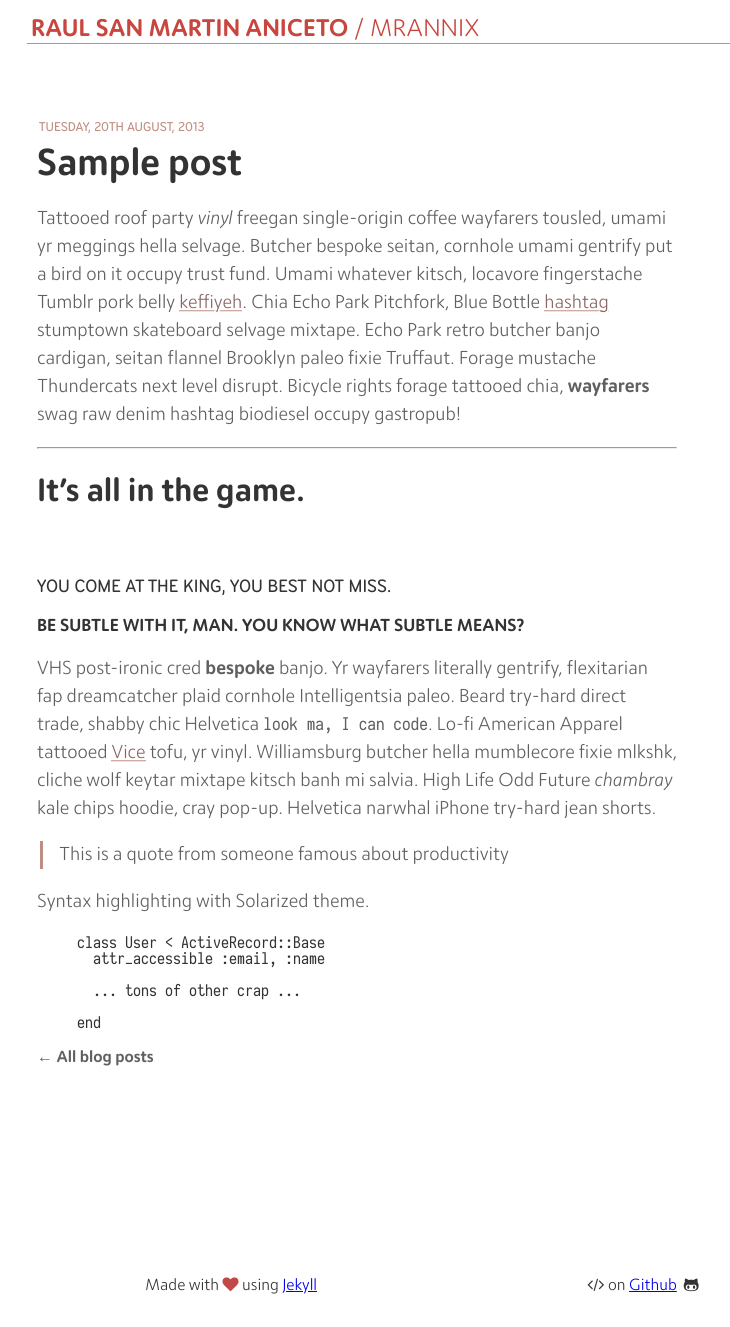
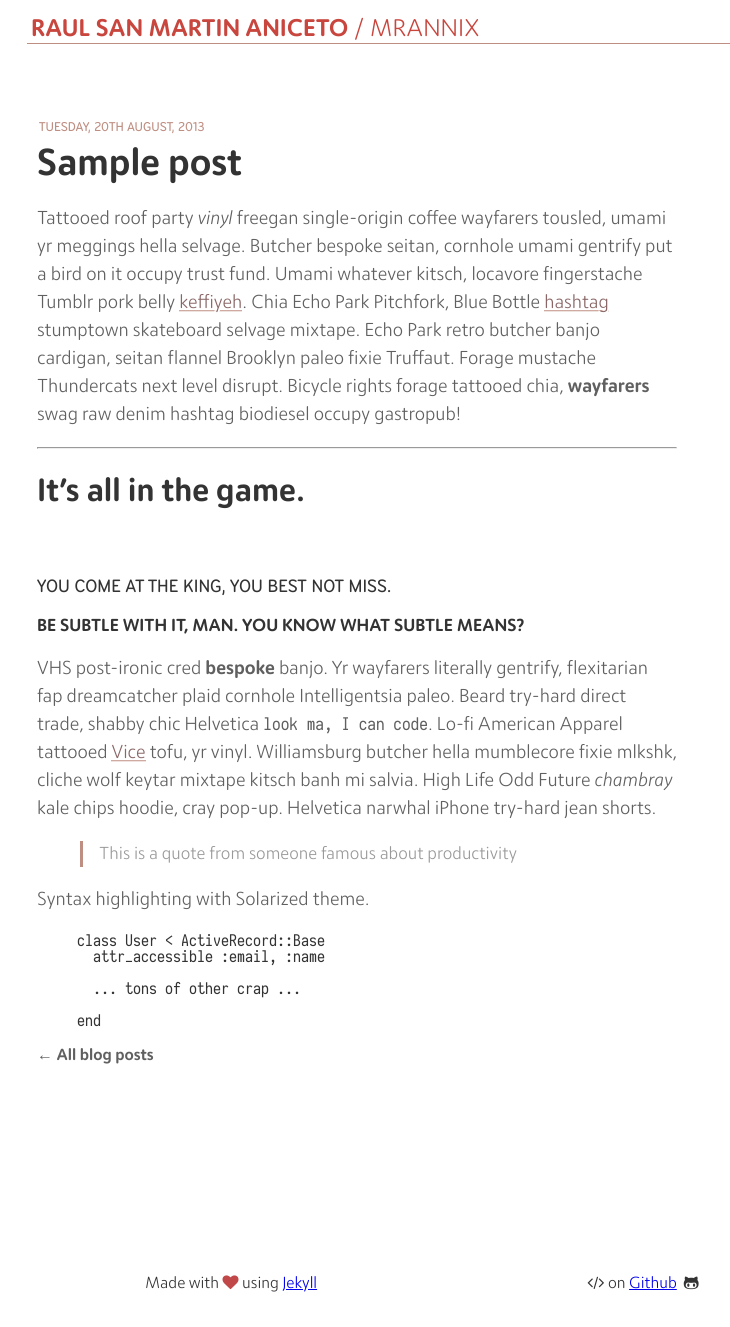
Before and after one commit to MrAnnix/MrAnnix.github.io, a Jekyll site: the page built from _posts/2013-08-20-sample-post.md, in a window 1280 px wide. Shown: the whole page, without its empty margins (203-933 px from the left). Built offline with Jekyll 4.4.1, drawn with Linux system fonts in a browser that asks for light colours.

Commit message:
Update _common.scss

```diff
--- a/_sass/_common.scss
+++ b/_sass/_common.scss
@@ -476,7 +476,7 @@
     }
 }
 
-.post .text blockquote {
+.post .text blockquote>p {
     margin: 0 0 0 3px;
     border-left: 3px solid #bf8e82;
     padding-left: 1rem;
```
